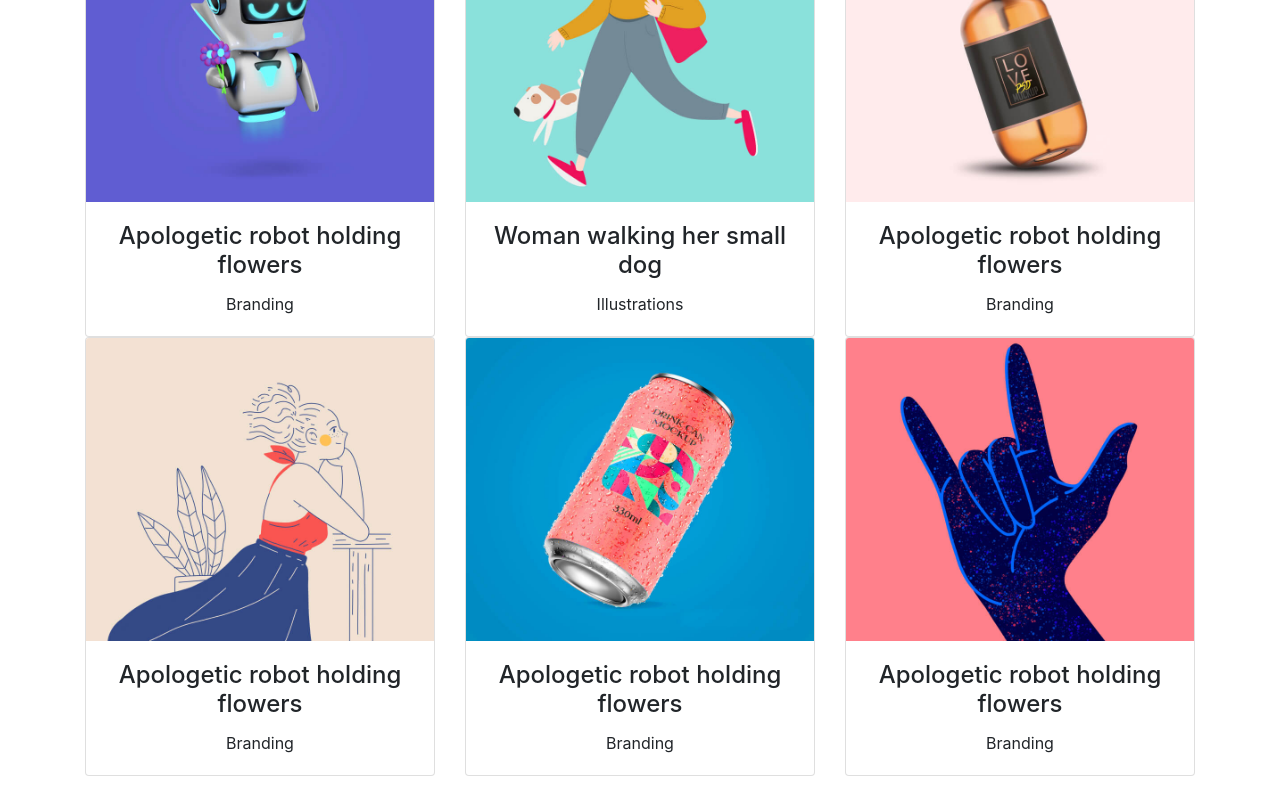
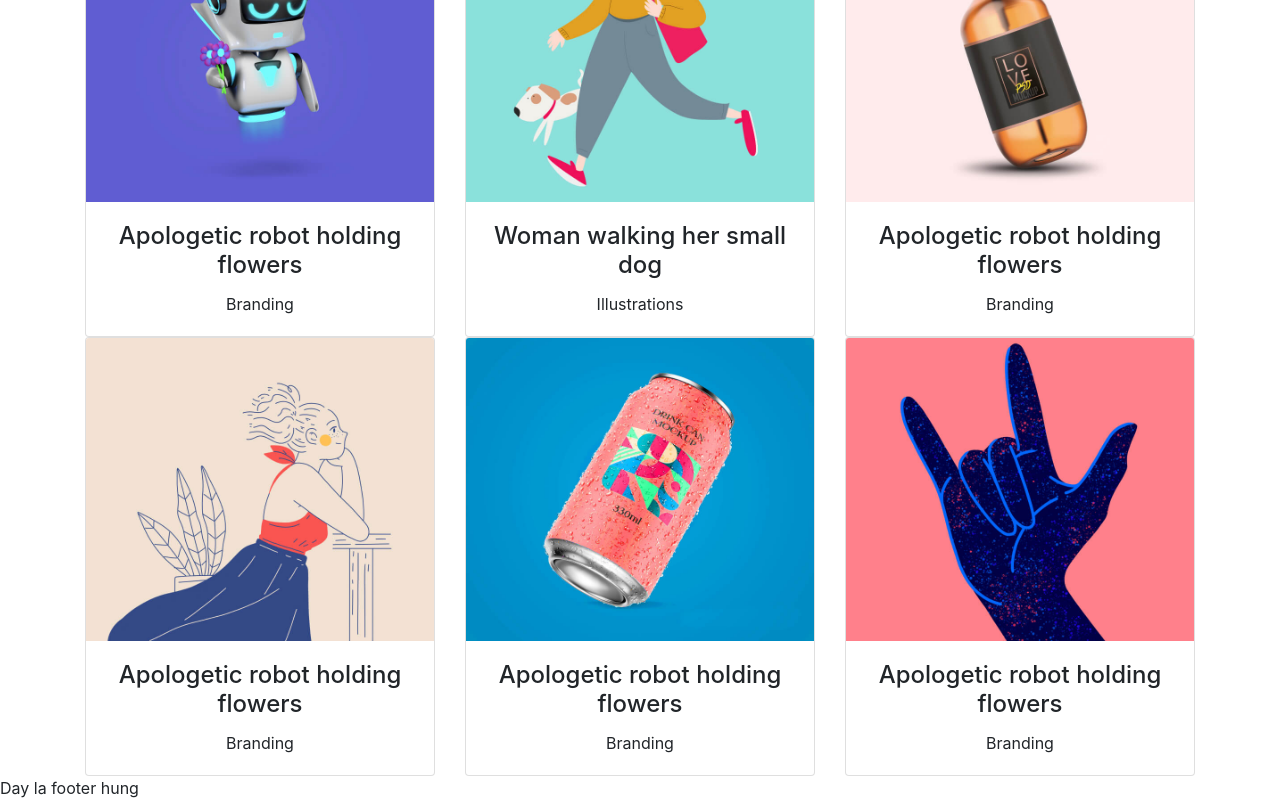
Before and after one commit to Nghia2107/bc29_portfolio, a plain HTML site: page index.html in a window 1280 px wide. Shown: the part 1086-1886 px from the top of the page. Before the commit the page ends 1862 px from the top, so only its background shows below. Drawn offline with nearby package versions, Linux system fonts and the light colour scheme.

Commit message:
footer by hoanghung

```diff
--- a/index.html
+++ b/index.html
@@ -181,6 +181,8 @@
             </div>
         </div>
     </section>
+
+    <footer>Day la footer hung</footer>
     <!-- Optional JavaScript -->
     <!-- jQuery first, then Popper.js, then Bootstrap JS -->
     <script src="https://code.jquery.com/jquery-3.3.1.slim.min.js"
```
